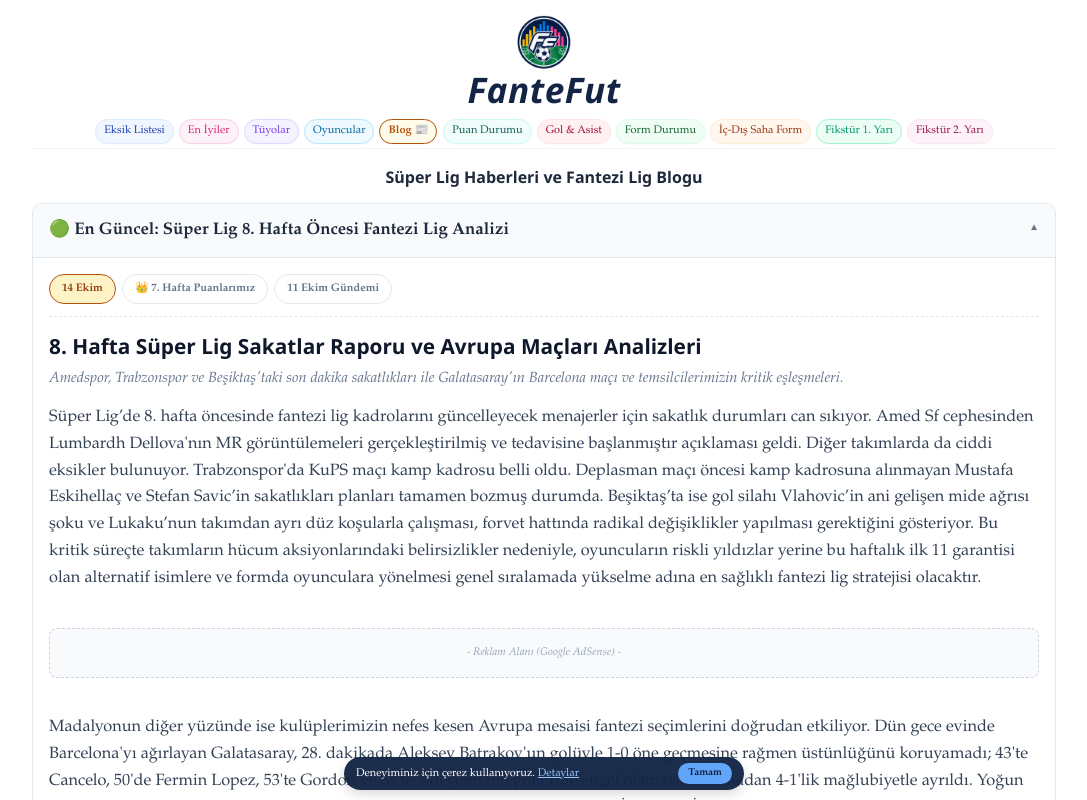
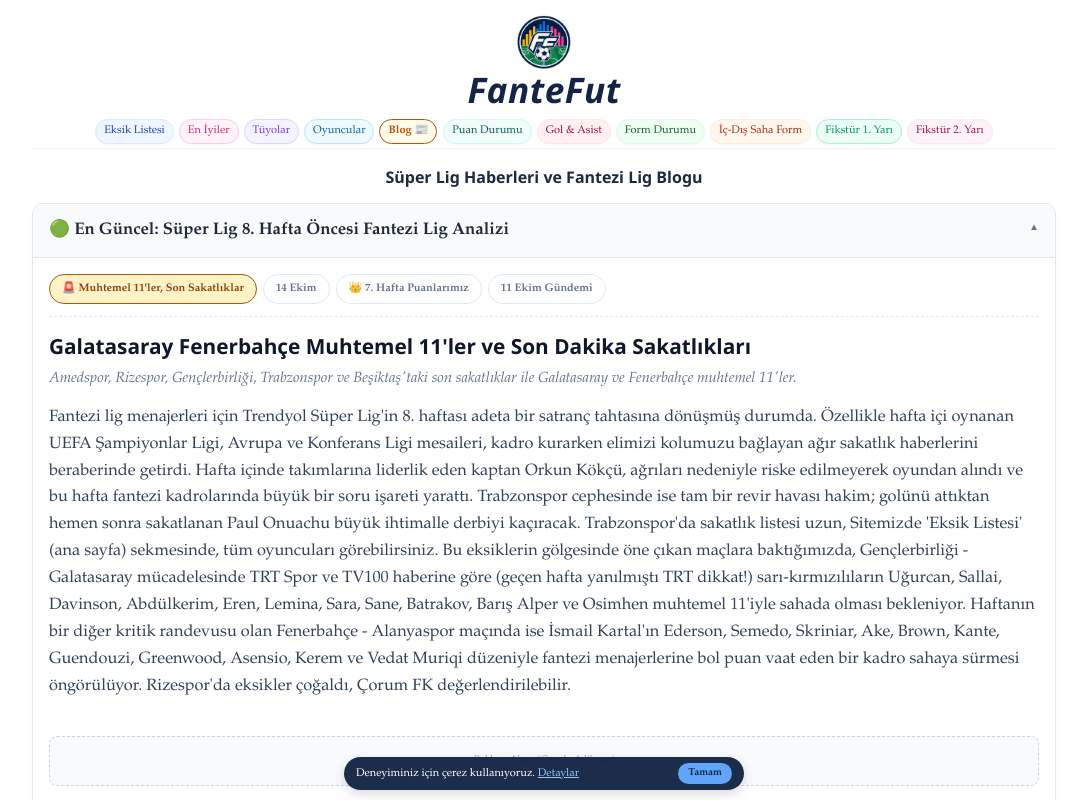
Before and after one commit to fantefut/fantefut, a Next.js app: page /blog in a window 1280 px wide. Shown: the top 800 px of the page, without its empty margins (96-1183 px from the left). Built offline with nearby package versions, Linux system fonts and the light colour scheme.

Commit message:
Blog yazisi eklendi ve muhtemel 11ler guncellendi

```diff
--- a/app/haftanin-analizi/page.js
+++ b/app/haftanin-analizi/page.js
@@ -24,7 +24,7 @@
   ],
   "Orta Saha": [
     { isim: "Dia Saba", takim: "Amed SF", fiyat: "5.5M" },
-    { isim: "Yunus", takim: "Galatasaray", fiyat: "7.5M" },
+    { isim: "Batrakov", takim: "Galatasaray", fiyat: "8M" },
     { isim: "Sara Ⓚ", takim: "Galatasaray", fiyat: "7M" },
     { isim: "Greenwood", takim: "Fenerbahçe", fiyat: "11M" },
     { isim: "Asensio", takim: "Fenerbahçe", fiyat: "10M" },
--- a/app/page.tsx
+++ b/app/page.tsx
@@ -11,13 +11,13 @@
 ];
 
 const ILK_OYUNCULAR = {
-  "Alanyaspor": "Maestro - Şüpheli - Adale - TD kararı\nFernandes - Şüpheli - Belli değil - Belli değil", "Amed Sportif Faaliyetler": "Yira Sor - Şüpheli - Adale - Ekim ayı\nDellova - Şüpheli - Tedavi - Belli değil", "Başakşehir": "Visca - Şüpheli - Maç ritmi - Belli değil", "Beşiktaş": "Cerny - Sakat - Adale - Ekim sonu", "Çorum FK": "Serdar - Şüpheli - Belli değil - Belli değil",
+  "Alanyaspor": "Maestro - Şüpheli - Adale - TD kararı\nFernandes - Şüpheli - Belli değil - Belli değil", "Amed Sportif Faaliyetler": "Yira Sor - Şüpheli - Adale - Ekim ayı\nDellova - Sakat - Adale - Kasım ayı", "Başakşehir": "Visca - Şüpheli - Maç ritmi - Belli değil\nOpoku - Şüpheli - Belli değil - Belli değil\nOperi - Şüpheli - Belli değil - Belli değil", "Beşiktaş": "Cerny - Sakat - Adale - Ekim sonu\nOrkun - Şüpheli - Ayak p. - TD kararı", "Çorum FK": "Serdar - Şüpheli - Belli değil - Belli değil",
   "Erzurumspor FK": "Kerk - Şüpheli - Belli değil - Belli değil", "Eyüpspor": "Sabiri - Sakat - Adale - Ekim ayı\nAbdullahi - Cezalı - Kırmızı kart - 10. hafta",
   "Fenerbahçe": "Jayden Oosterwolde - Liste dışı - Ameliyat oldu - Aralık\nMert Müldür - Sakat - Menisküs - Kasım sonu\nAmara Diouf - Liste dışı - Özel program - Belli değil",
   "Galatasaray": "Günay - Sakat - Diz - Belli değil\nTorreira - Cezalı - Kırmızı kart - 10. hafta\nSingo - Şüpheli - Uyluk - TD kararı\nLesley - Cezalı - Kırmızı kart - 9. hafta", "Gaziantep FK": "Fuat Bavuk - Sakat - Ayak b. - Belli değil\nArda - Şüpheli - Belli değil - Belli değil\nStewart - Şüpheli - Belli değil - Belli değil\nNazım Sangare - Sakat - Adale - Belli değil",
-  "Gençlerbirliği": "K. Rodrigues - Sakat - Adale - Belli değil\nNiasse - Sakat - Adale - Belli değil\nTraore - Şüpheli - Belli değil - Belli değil",
+  "Gençlerbirliği": "K. Rodrigues - Sakat - Adale - Belli değil\nNiasse - Şüpheli - Adale - TD kararı\nTraore - Şüpheli - Belli değil - Belli değil\nPedro - Sakat - Belli değil - Belli değil\nKoita - Şüpheli - Ailevi - Ülkesinde",
   "Göztepe": "Sabra - Şüpheli - Ayak - Belli değil\nLuka - Kadro dışı - Soruşturma - Belli değil\nGodoi - Sakat - Adale - Belli değil\nFurkan B. - Sakat - Adale - Belli değil",
-  "Kasımpaşa": "Kamil Ahmet - Sakat - Aşil - 2027\nBen Ouanes - Şüpheli - Adale - Ekim ayı", "Kocaelispor": "Maglica - Sakat - Adale - Ekim ayı\nPetkovic - Şüpheli - Maç ritmi - Belli değil\nHaidara - Sakat - Tendon - 2027\nZoukrou - Sakat - Hamstring - Aralık ayı\nDijksteel - Sakat - Biceps - Bireysel", "Konyaspor": "M. İbrahimoğlu - Sakat - Adale - Belli değil\nDompe - Sakat - Adale - Belli değil\nAdil - Sakat - Çapraz bağ - Belli değil", "Rizespor": "Alikulov - Şüpheli - Maç ritmi - TD kararı\nMocsi - Sakat - Adale - Ekim sonu\nAhmed - Sakat - Diz - Ekim sonu\nCan - Sakat - Bilek - Kasım ayı", "Samsunspor": "Assoumou - Sakat - Adale - Belli değil\nCelil - Şüpheli - Uyluk - Belli değil\nFatih - Sakat - Kaburga k. - Belli değil\nJarju - Şüpheli - Belli değil - Belli değil", "Trabzonspor": "Okay - Sakat - Adale - 2027\nOnuachu - Sakat - Belli değil - Belli değil\nMelih - Cezalı - Kırmızı kart - 10. hafta\nUmut - Sakat - Tendon - Belli değil\nMalinovskyi - Sakat - Ameliyat oldu - Kasım sonu\nMustafa - Şüpheli - Belli değil - Belli değil\nSavic - Şüpheli - Belli değil - Belli değil\nOnuralp - Sakat - Tendon - Belli değil"
+  "Kasımpaşa": "Kamil Ahmet - Sakat - Aşil - 2027\nBen Ouanes - Şüpheli - Adale - Ekim ayı", "Kocaelispor": "Maglica - Sakat - Adale - Ekim ayı\nPetkovic - Şüpheli - Maç ritmi - Belli değil\nHaidara - Sakat - Tendon - 2027\nZoukrou - Sakat - Hamstring - Aralık ayı\nDijksteel - Sakat - Biceps - Bireysel", "Konyaspor": "M. İbrahimoğlu - Sakat - Adale - Belli değil\nDompe - Sakat - Adale - Belli değil\nAdil - Sakat - Çapraz bağ - 2027", "Rizespor": "Alikulov - Şüpheli - Maç ritmi - TD kararı\nMocsi - Sakat - Adale - Ekim sonu\nAhmed - Sakat - Diz - Ekim sonu\nCan - Sakat - Bilek - Kasım ayı", "Samsunspor": "Assoumou - Sakat - Adale - Belli değil\nCelil - Şüpheli - Uyluk - Belli değil\nFatih - Sakat - Kaburga k. - Belli değil\nJarju - Şüpheli - Belli değil - Belli değil", "Trabzonspor": "Okay - Sakat - Adale - 2027\nOnuachu - Sakat - Belli değil - Belli değil\nMelih - Cezalı - Kırmızı kart - 10. hafta\nUmut - Sakat - Tendon - Belli değil\nMalinovskyi - Sakat - Ameliyat oldu - Kasım sonu\nMustafa - Şüpheli - Belli değil - Belli değil\nSavic - Şüpheli - Belli değil - Belli değil\nOnuralp - Sakat - Tendon - Belli değil"
 };
 
 export default function Home() {
@@ -142,7 +142,7 @@
           color: '#475569',
           fontFamily: ICERIK_FONTU
         }}>
-          <strong>Süper Lig Eksik Listesi:</strong> Takımlarımızın güncel sakat, cezalı ve kadro dışı oyuncularının listesine bu sayfadan ulaşabilirsiniz. Liste düzenli olarak güncellenmekte olup; oyuncuların sakatlık nedenleri ve tahmini dönüş süreleri yer almaktadır. Maç kadrosu planlamaları ve taktik analizler için güncel verilere göz atabilirsiniz. <strong>Avrupa'da maç yapan takımlarımızın rotasyonlarına dikkat.</strong> Fenerbahçe'de Vedat mı, Lukaku mu, Galatasaray'da orta saha rotasyonu nasıl olacak, hepsini takipteyiz. <strong>Son güncellemeleri kaçırmamak için bildirimleri açın yada her gün sayfayı ziyaret etmeyi unutmayın.</strong> Trabzonspor'da son haftaların banko orta saha oyuncusu Melih, Galatasaray'ın kilit oyuncusu Torreira ve Eyüpspor'lu Abdullahi cezalı duruma düştü. Celil, Adil ve Cerny sakatlanarak oyundan alındılar. Adil uzun süre yok, Cerny Trabzonspor maçında olmayacak gibi görünüyor.
+          <strong>Süper Lig Eksik Listesi:</strong> Takımlarımızın güncel sakat, cezalı ve kadro dışı oyuncularının listesine bu sayfadan ulaşabilirsiniz. Liste düzenli olarak güncellenmekte olup; oyuncuların sakatlık nedenleri ve tahmini dönüş süreleri yer almaktadır. Maç kadrosu planlamaları ve taktik analizler için güncel verilere göz atabilirsiniz. <strong>Avrupa'da maç yapan takımlarımızın rotasyonlarına dikkat.</strong> Fenerbahçe'de Vedat mı, Lukaku mu, Galatasaray'da orta saha rotasyonu nasıl olacak, hepsini takipteyiz. <strong>Son güncellemeleri kaçırmamak için bildirimleri açın yada her gün sayfayı ziyaret etmeyi unutmayın.</strong> Trabzonspor'da son haftaların banko orta saha oyuncusu Melih, Galatasaray'ın kilit oyuncusu Torreira ve Eyüpspor'lu Abdullahi cezalı duruma düştü. Celil, Adil ve Cerny sakatlanarak oyundan alındılar. Adil uzun süre yok, Cerny Trabzonspor maçında olmayacak gibi görünüyor. Avrupa maçlarında sakatlanıp oyundan çıkan oyunculardan Onuachu, derbide yok gibi. Orkun ise oynamaya daha yakın, maç günü karar verilecek.
         </div>
 
         {/* 4. Eski en alt reklam alanı tamamen temizlendi. */}
--- a/data/blogs.js
+++ b/data/blogs.js
@@ -5,6 +5,17 @@
     grupAdi: "Süper Lig 8. Hafta Öncesi Fantezi Lig Analizi",
     yazilar: [
       {
+  tip: "gundem",
+  dugmeAdi: "🚨 Muhtemel 11'ler, Son Sakatlıklar",
+  slug: "fantezi-futbol-sekizinci-hafta-oncesi-ve-avrupa-maclari-sakatliklari",
+  title: "Galatasaray Fenerbahçe Muhtemel 11'ler ve Son Dakika Sakatlıkları",
+  description: "Amedspor, Rizespor, Gençlerbirliği, Trabzonspor ve Beşiktaş'taki son sakatlıklar ile Galatasaray ve Fenerbahçe muhtemel 11'ler.",
+  content: [
+    "Fantezi lig menajerleri için Trendyol Süper Lig'in 8. haftası adeta bir satranç tahtasına dönüşmüş durumda. Özellikle hafta içi oynanan UEFA Şampiyonlar Ligi, Avrupa ve Konferans Ligi mesaileri, kadro kurarken elimizi kolumuzu bağlayan ağır sakatlık haberlerini beraberinde getirdi. Hafta içinde takımlarına liderlik eden kaptan Orkun Kökçü, ağrıları nedeniyle riske edilmeyerek oyundan alındı ve bu hafta fantezi kadrolarında büyük bir soru işareti yarattı. Trabzonspor cephesinde ise tam bir revir havası hakim; golünü attıktan hemen sonra sakatlanan Paul Onuachu büyük ihtimalle derbiyi kaçıracak. Trabzonspor'da sakatlık listesi uzun, Sitemizde 'Eksik Listesi' (ana sayfa) sekmesinde, tüm oyuncuları görebilirsiniz. Bu eksiklerin gölgesinde öne çıkan maçlara baktığımızda, Gençlerbirliği - Galatasaray mücadelesinde TRT Spor ve TV100 haberine göre (geçen hafta yanılmıştı TRT dikkat!) sarı-kırmızılıların Uğurcan, Sallai, Davinson, Abdülkerim, Eren, Lemina, Sara, Sane, Batrakov, Barış Alper ve Osimhen muhtemel 11'iyle sahada olması bekleniyor. Haftanın bir diğer kritik randevusu olan Fenerbahçe - Alanyaspor maçında ise İsmail Kartal'ın Ederson, Semedo, Skriniar, Ake, Brown, Kante, Guendouzi, Greenwood, Asensio, Kerem ve Vedat Muriqi düzeniyle fantezi menajerlerine bol puan vaat eden bir kadro sahaya sürmesi öngörülüyor. Rizespor'da eksikler çoğaldı, Çorum FK değerlendirilebilir.",
+    "Takımlarımızın Avrupa arenalarında sergilediği performanslar, ligdeki fiziksel durumlarına dair fantezi lig menajerlerine çok önemli ipuçları verdi. Galatasaray, Şampiyonlar Ligi'nde dev rakibi FC Barcelona'ya karşı iç sahada dirense de sahadan 4-1'lik mağlubiyetle ayrıldı ve moraller biraz bozuldu. Fenerbahçe, Aston Villa deplasmanında bireysel hataların öne çıktığı, kaçırdığı ve yediği gollerle şok geçirten bir maçı tarihi farkla kaybederek taraftarını üzdü, 6-0. Beşiktaş ise Hoffenheim deplasmanından 3-2'lik nefes kesen bir zaferle dönerek fantezi oyuncularına hücum hattında ne kadar iştahlı olduğunu bir kez daha gösterdi. Trabzonspor'dan gelen iyi haber deplasmanda alınan 4-2'lik KuPS galibiyeti iken, kötü haber Onuachu'nun sakatlanması oldu. Süper Lig'de 8. hafta fikstürünü analiz ettiğimizde, Erzurumspor, Çorum FK, Galatasaray ve Fenerbahçe öne çıkıyor. Trabzonspor - Beşiktaş maçından ise hem zor maç olmasından, hem de belirsiz sakatlık süreçlerinden dolayı uzak durulması gerektiğini düşünüyoruz."
+]
+},
+{
   tip: "gundem",
   dugmeAdi: "14 Ekim",
   slug: "fantezi-futbol-sakatlik-raporu-ve-avrupa-maclari-analizleri",
```
